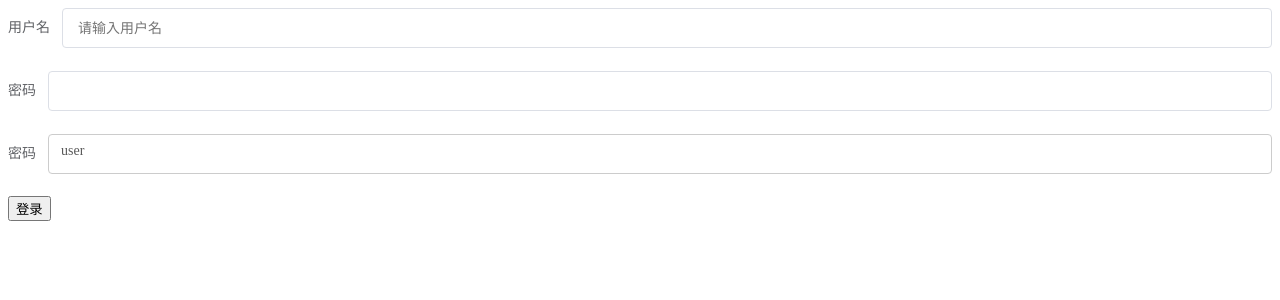
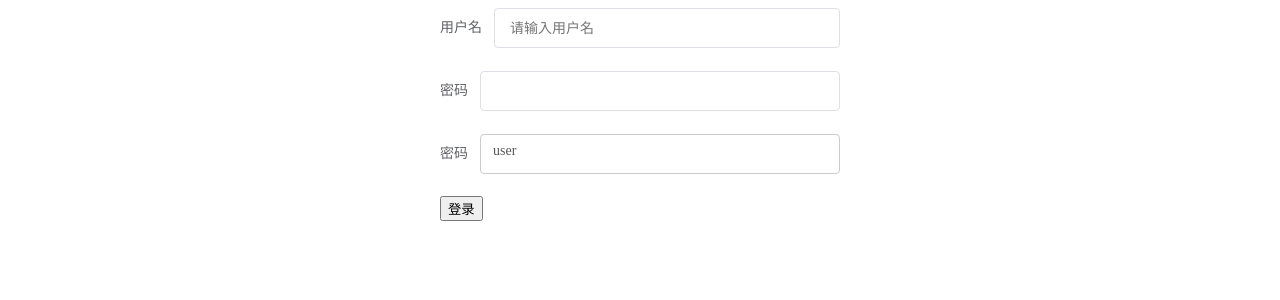
Before and after one commit to ahqrt/form, a Vue app: page / in a window 1280 px wide. Shown: the top 300 px of the page. Built offline with nearby package versions, Linux system fonts and the light colour scheme.

Commit message:
Adjusted the display of FormPage

```diff
--- a/src/page/FormPage.vue
+++ b/src/page/FormPage.vue
@@ -1,4 +1,5 @@
 <template>
+  <div class="form-page-container">
   <Form :model="userModel" :rules="rules" ref="loginFormRef">
     <FormItem label="用户名" prop="username" >
       <Input  v-model="userModel.username" placeholder="请输入用户名"  />
@@ -15,9 +16,10 @@
       </Select>
     </FormItem>
   </Form>
+  <button @click="login">登录</button>
+  </div>
 
 
-  <button @click="login">登录</button>
 </template>
 
 <script>
@@ -62,7 +64,7 @@ export default defineComponent({
         { required: true, message: '请输入用户名', trigger: 'blur' },
       ],
       password: [
-        { required: true,  validator: validatePass, trigger: 'blur' }
+        { required: true,  validator: validatePass, trigger: 'change' }
       ],
       userType: [
         { required: true,   message: '请选择用户类型', trigger: 'blur' }
@@ -91,5 +93,8 @@ export default defineComponent({
 </script>
 
 <style scoped>
-
+.form-page-container {
+  margin: 0 auto;
+  width: 400px;
+}
 </style>
```
